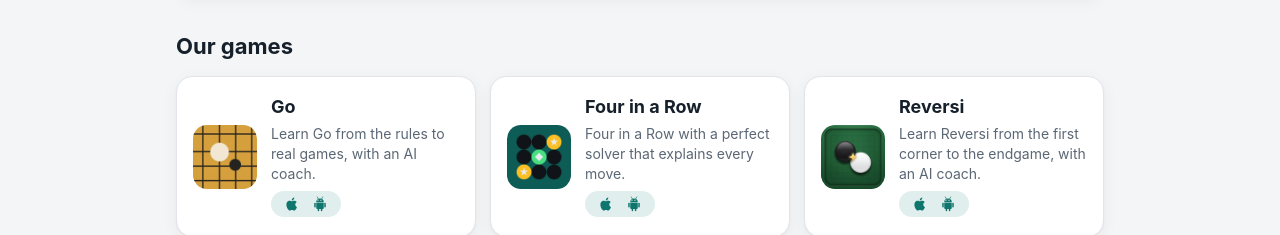
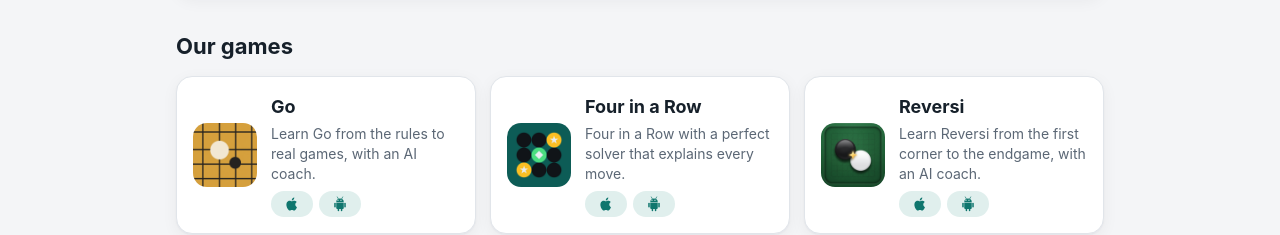
Before and after one commit to utoappia/Board-Game-Coach_ProductPage, a plain HTML site: page index.html in a window 1280 px wide. Shown: the part 585-820 px from the top of the page. Drawn offline with Linux system fonts and the light colour scheme.

Commit message:
Game list: Apple and Android as two pills, green when available, grey when not yet
Co-Authored-By: Claude Opus 5.5 <noreply@anthropic.com>

```diff
--- a/assets/app.js
+++ b/assets/app.js
@@ -123,11 +123,15 @@
 
   function gameCard(game) {
     var appStore = appStoreOf(game);
+    // one pill per store: green when the game is there, grey when it is not yet
+    var pill = function (on, svg, name, soon) {
+      var label = on ? ui('available') + ': ' + ui(name) : ui(soon);
+      return '<span class="badge os-pill ' + (on ? 'live' : 'off') + '" role="img" title="' + esc(label) +
+        '" aria-label="' + esc(label) + '">' + svg + '</span>';
+    };
     var badge = appStore || game.playStore
-      ? '<span class="badge live stores-badge" role="img" aria-label="' +
-        esc(ui('available') + ': ' + [appStore && ui('appStore'), game.playStore && ui('googlePlay')].filter(Boolean).join(', ')) + '">' +
-        (appStore ? '<span class="os" title="' + esc(ui('appStore')) + '">' + APPLE + '</span>' : '') +
-        (game.playStore ? '<span class="os" title="' + esc(ui('googlePlay')) + '">' + ANDROID + '</span>' : '') + '</span>'
+      ? '<span class="store-pills">' + pill(!!appStore, APPLE, 'appStore', 'appStoreSoon') +
+        pill(!!game.playStore, ANDROID, 'googlePlay', 'playSoon') + '</span>'
       : game.status === 'planned'
         ? '<span class="badge planned">' + esc(ui('planned')) + '</span>'
         : '<span class="badge soon">' + esc(ui('comingSoon')) + '</span>';
--- a/assets/style.css
+++ b/assets/style.css
@@ -83,8 +83,11 @@ img { max-width: 100%; }
 .badge.soon { color: var(--soon); background: var(--soon-soft); }
 .badge.planned { color: var(--planned); background: var(--planned-soft); }
 .badge.live { color: var(--accent); background: var(--accent-soft); }
-.stores-badge { display: inline-flex; gap: 10px; padding: 4px 12px; }
-.badge .os svg { width: 18px; height: 18px; fill: currentColor; display: block; }
+.badge.off { color: var(--planned); background: var(--planned-soft); opacity: 0.75; }
+.store-pills { display: flex; gap: 6px; margin-top: 6px; }
+.store-pills .badge { margin-top: 0; }
+.os-pill { display: inline-flex; padding: 4px 12px; }
+.os-pill svg { width: 18px; height: 18px; fill: currentColor; display: block; }
 
 /* Cards / prose */
 .card { background: var(--card); border: 1px solid var(--border); border-radius: 18px; padding: 24px; box-shadow: var(--shadow); margin: 16px 0; }
```
Also changed, not shown: 1 other file.
